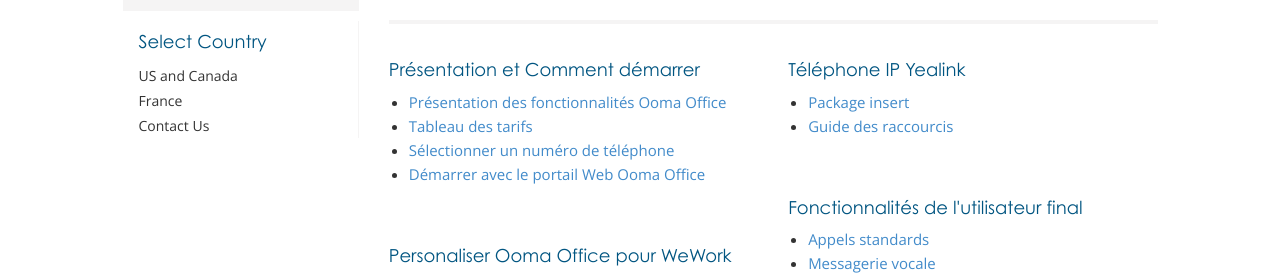
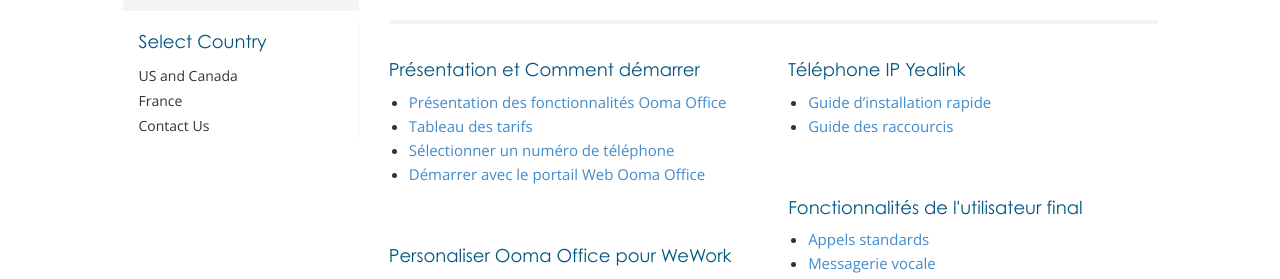
Before and after one commit to jchai002/choir-justice-supplies, a Jekyll site: the page built from fr/fr/index.html, in a window 1280 px wide. Shown: the part 257-536 px from the top of the page. Built offline with Jekyll 4.4.1, drawn with Linux system fonts in a browser that asks for light colours; nearby versions of some CDN libraries; comment, search, counter and statistics services are not loaded.

Commit message:
Update to Package insert text

```diff
--- a/fr/fr/index.html
+++ b/fr/fr/index.html
@@ -57,7 +57,7 @@
 		<div class="landing-list">
 			<h3>Téléphone IP Yealink</h3>
 			<ul>
-				<li><a href="/assets/pdfs/Ooma-WeWork-Yealink-IP-QIG_FRA 2017-03-09 710-0163-101-R2.pdf">Package insert</a></li>
+				<li><a href="/assets/pdfs/Ooma-WeWork-Yealink-IP-QIG_FRA 2017-03-09 710-0163-101-R2.pdf">Guide d’installation rapide</a></li>
 				<li><a href="/assets/pdfs/Ooma Office-ShortCuts-Guide-FRA-Yealink IP Phones-R1.pdf">Guide des raccourcis</a></li>
 				<!--<li><a href="/office/yealink-user-guide">Guide utilisateur</a></li>-->
 			</ul>
```
